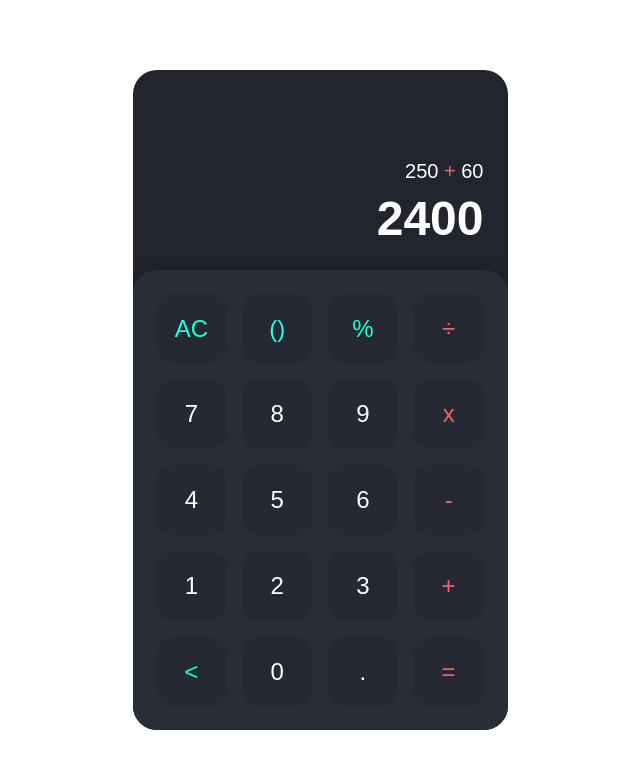
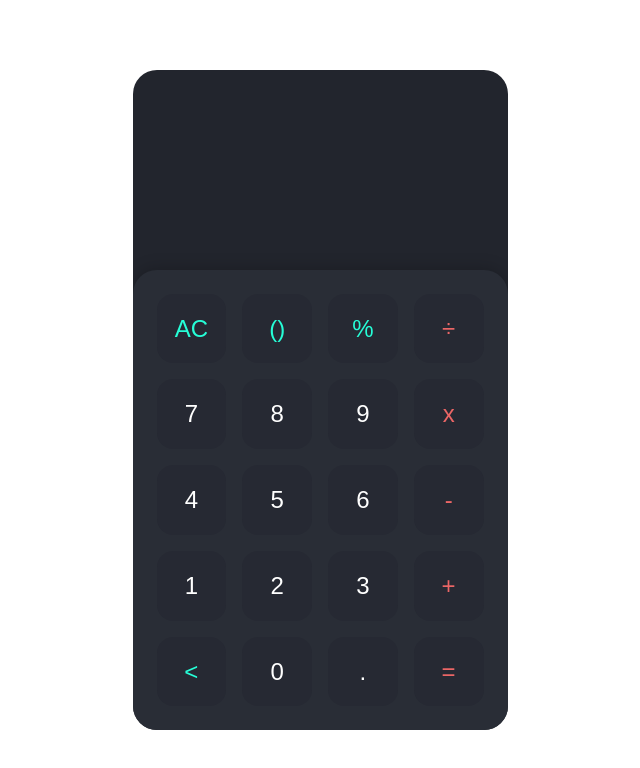
Before and after one commit to frksarkar/Calculator-App, a plain HTML site: page index.html in a window 1280 px wide. Shown: the whole page, without its empty margins (320-960 px from the left). Drawn offline with Linux system fonts and the light colour scheme.

Commit message:
some change

```diff
--- a/index.html
+++ b/index.html
@@ -13,9 +13,9 @@
 				<div class="display">
 					<div class="content">
 						<div class="input">
-							250 <span class="operator">+</span> 60
+							<span class="operator"></span>
 						</div>
-						<div class="output">2400</div>
+						<div class="output"></div>
 					</div>
 				</div>
 				<div class="keys">
```
